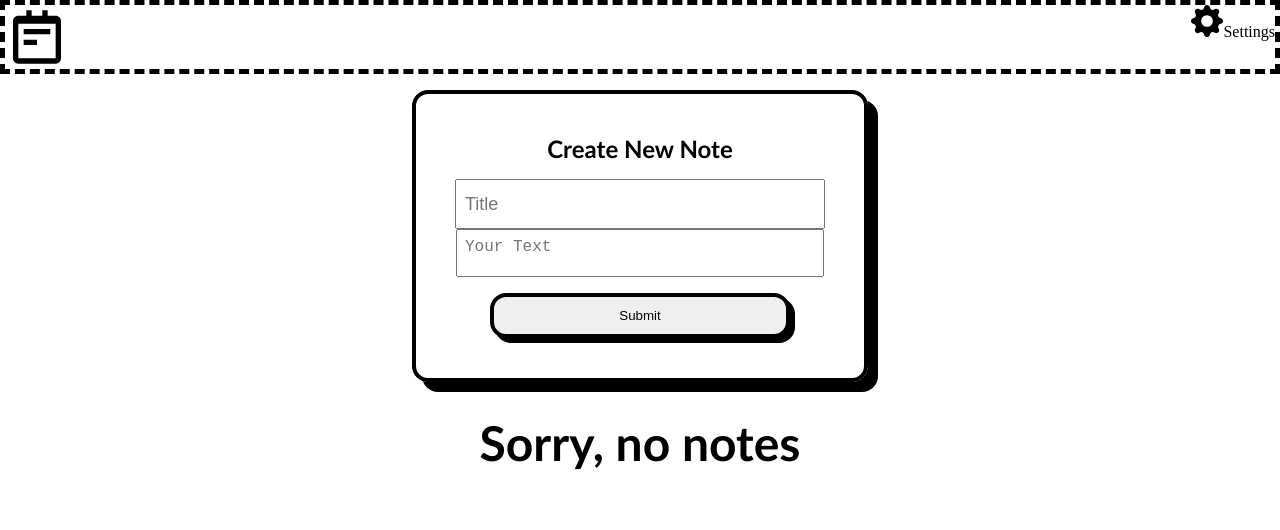
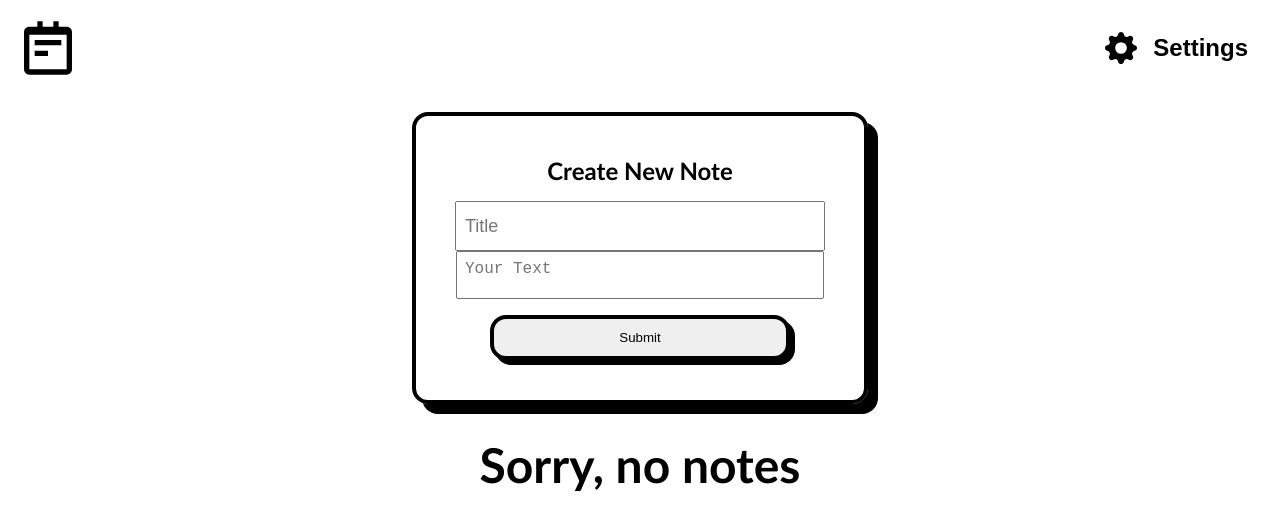
Before and after one commit to AndrewMedvedev42/Note-App, a React (Create React App) app: page / in a window 1280 px wide. Shown: the top 530 px of the page. Built offline with nearby package versions, Linux system fonts and the light colour scheme.

Commit message:
removed dashed border from navigation bar, added bold weight, bigger font size and aligned settings text at navbar

```diff
--- a/src/pages/MainPage.jsx
+++ b/src/pages/MainPage.jsx
@@ -108,11 +108,12 @@ export const MainPage = () => {
                 {arrayOfNotes.length ? (
                     arrayOfNotes.map((item)=>{
                         return (
-                        <>
+                        <FadeIn>
+
                             <AiFillDelete onClick={()=>{setDeleteMessageStatus(!deleteMessageStatus);
                                                             setNoteId(item.id)}} size={37}/>
                             <ExistingNoteSlot data={item}/>
-                        </>)
+                        </FadeIn>)
                     })
                 ) :<h1>Sorry, no notes</h1>}
             </section>
--- a/src/styles/css/navigation-bar.css
+++ b/src/styles/css/navigation-bar.css
@@ -1,4 +1,15 @@
 .navContainer {
-  border: black 5px dashed;
+  padding: 1rem;
   display: flex;
-  justify-content: space-between; }
+  justify-content: space-between;
+  align-items: center; }
+  .navContainer div {
+    margin: 1rem;
+    display: flex;
+    justify-content: center;
+    align-items: center; }
+    .navContainer div span {
+      font-family: Arial, Helvetica, sans-serif;
+      font-weight: bolder;
+      font-size: 1.5rem;
+      margin-left: 16px; }
--- a/src/styles/scss/navigation-bar.scss
+++ b/src/styles/scss/navigation-bar.scss
@@ -1,5 +1,18 @@
 .navContainer{
-    border: rgb(0, 0, 0) 5px dashed;
+    padding: 1rem;
     display: flex;
     justify-content: space-between;
+    align-items: center;
+    div{
+        margin:1rem;
+        display: flex;
+        justify-content: center;
+        align-items: center;
+        span{
+            font-family: Arial, Helvetica, sans-serif;
+            font-weight: bolder;
+            font-size: 1.5rem;
+            margin-left: 16px;
+        }
+    }
 }
```
Also changed, not shown: 15 other files (tests, documents, lock files or other folders).
